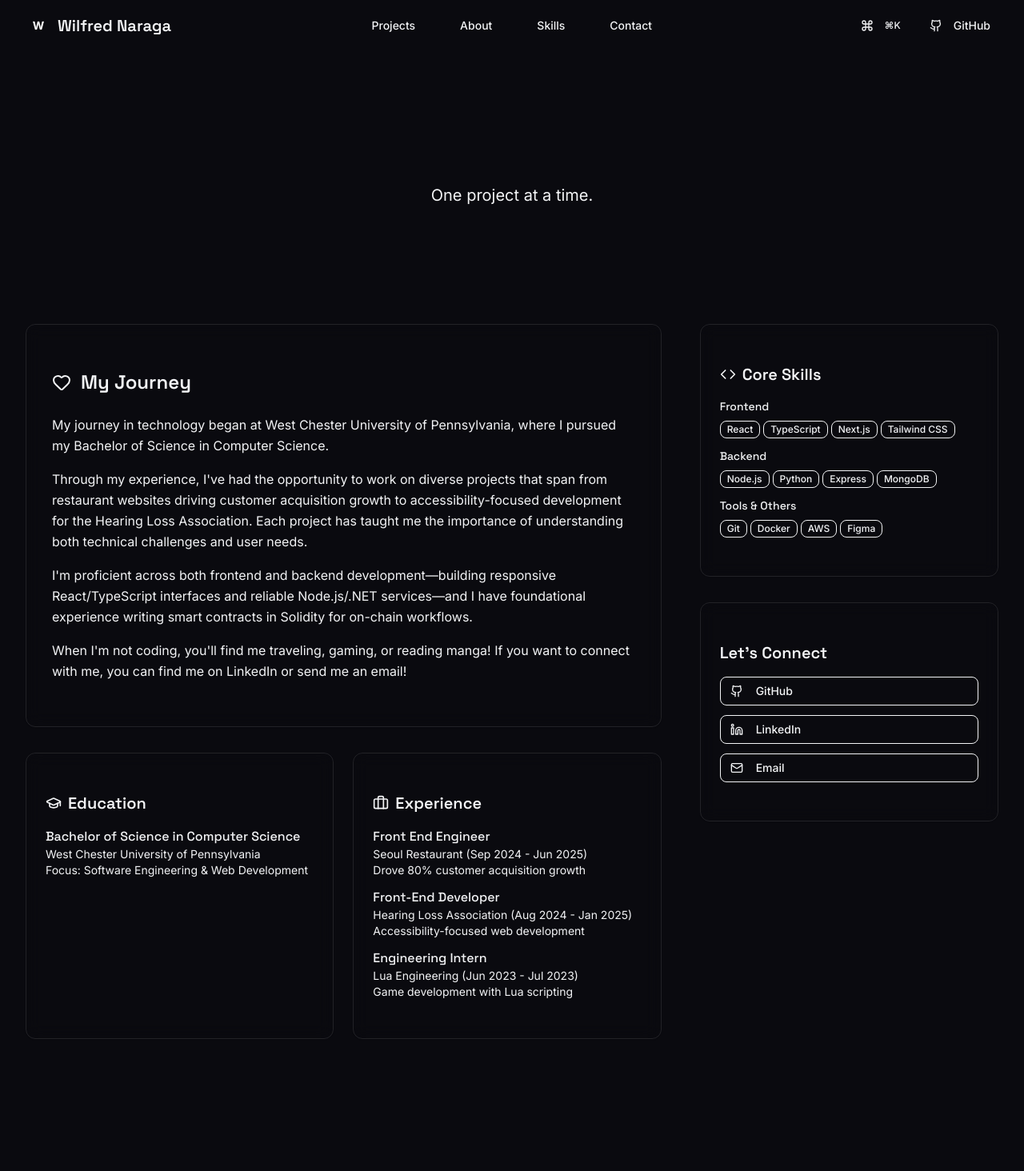
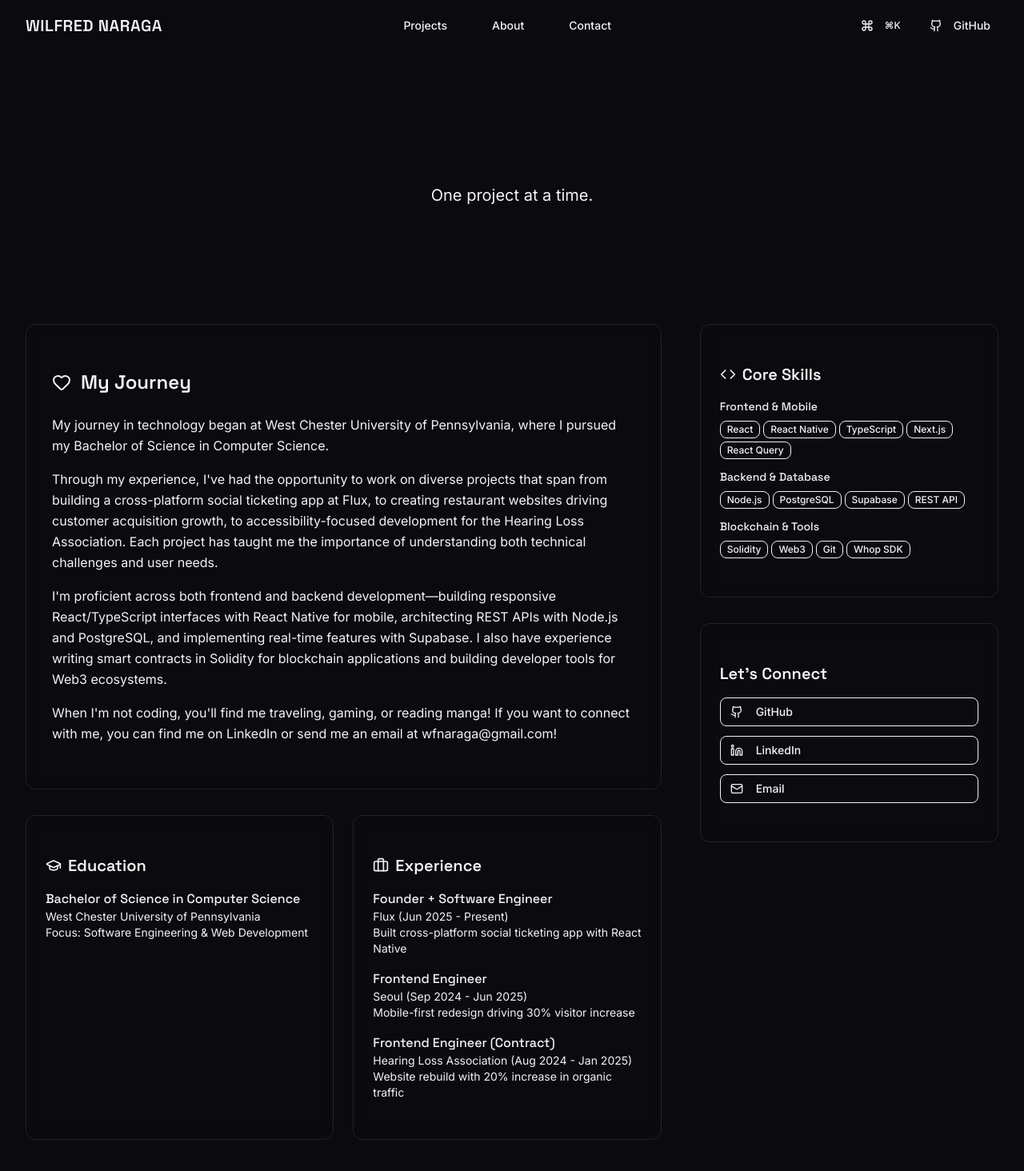
Before and after one commit to Wilfred2002/portfolio-website, a Next.js app: page /about in a window 1280 px wide. Shown: the top 1464 px of the page at 80% size. Before the commit the page ends 1379 px from the top, so only its background shows below. Built offline with nearby package versions, Linux system fonts and the light colour scheme.

Commit message:
updated content

```diff
--- a/src/app/HomePageClient.tsx
+++ b/src/app/HomePageClient.tsx
@@ -3,7 +3,7 @@
 import Link from 'next/link';
 import { useEffect, useRef } from 'react';
 import { motion, useScroll, useTransform } from 'framer-motion';
-import { ArrowRight, Github, ExternalLink, Command, ChevronDown } from 'lucide-react';
+import { ArrowRight, Github, ExternalLink, Command } from 'lucide-react';
 import { Button } from '@/components/ui/button';
 import { heroVariants } from '@/lib/animations';
 
@@ -110,17 +110,6 @@ export default function HomePageClient() {
                     <span>Open Command Palette</span>
                     <span className="ml-1 text-xs text-muted-foreground hidden sm:inline">(⌘K)</span>
                   </Button>
-                  <Button
-                    variant="ghost"
-                    size="sm"
-                    className="flex items-center gap-2"
-                    onClick={() => {
-                      window.scrollTo({ top: window.innerHeight, behavior: 'smooth' });
-                    }}
-                  >
-                    <ChevronDown className="w-4 h-4" />
-                    <span>Scroll down</span>
-                  </Button>
                 </div>
               </div>
             </div>
@@ -136,18 +125,17 @@ export default function HomePageClient() {
                 animate="visible"
                 className="text-center max-w-4xl mx-auto"
               >
-          <h1 className="text-5xl md:text-6xl lg:text-7xl font-display font-bold mb-8">
+          <h1 className="text-5xl md:text-6xl lg:text-7xl font-display font-bold mb-10">
             <span className="bg-gradient-to-r from-primary via-secondary to-accent bg-clip-text text-transparent">
               Wilfred Naraga
             </span>
           </h1>
-                {/* Intro line is shown at the start; we omit it here for the end reveal */}
 
-          <div className="flex flex-col sm:flex-row items-center justify-center gap-4 mb-16">
-            <Button size="lg" asChild className="group">
+          <div className="flex flex-col sm:flex-row items-center justify-center gap-4">
+            <Button size="lg" asChild className="group bg-primary hover:bg-primary/90 text-white shadow-2xl shadow-primary/50 hover:shadow-primary/60 transition-all px-10 py-7 text-xl font-bold ring-4 ring-primary/50 ring-offset-4 ring-offset-background hover:ring-primary/70 hover:scale-105">
               <Link href="/projects">
                 Explore Projects
-                <ArrowRight className="w-5 h-5 ml-2 group-hover:translate-x-1 transition-transform" />
+                <ArrowRight className="w-6 h-6 ml-2 group-hover:translate-x-1 transition-transform" />
               </Link>
             </Button>
             <Button variant="outline" size="lg" asChild>
@@ -157,22 +145,6 @@ export default function HomePageClient() {
               </a>
             </Button>
           </div>
-
-          {/* Quick Stats */}
-          <div className="grid grid-cols-1 md:grid-cols-3 gap-8 max-w-2xl mx-auto">
-            <div className="text-center">
-              <div className="text-3xl font-bold text-primary mb-2">6+</div>
-              <div className="text-muted-foreground">Projects</div>
-            </div>
-            <div className="text-center">
-              <div className="text-3xl font-bold text-secondary mb-2">11+</div>
-              <div className="text-muted-foreground">Technologies</div>
-            </div>
-            <div className="text-center">
-              <div className="text-3xl font-bold text-accent mb-2">2+</div>
-              <div className="text-muted-foreground">Years Experience</div>
-            </div>
-          </div>
               </motion.div>
             </div>
           </motion.div>
@@ -180,64 +152,77 @@ export default function HomePageClient() {
       </section>
 
       {/* Quick Navigation */}
-      <section className="container mx-auto px-4 sm:px-6 lg:px-8 py-20">
-        <div className="grid grid-cols-1 md:grid-cols-2 lg:grid-cols-4 gap-6">
+      <section className="relative container mx-auto px-4 sm:px-6 lg:px-8 py-20 bg-gradient-to-b from-transparent via-background to-surface/50">
+        {/* Decorative background glow */}
+        <div className="absolute inset-0 bg-gradient-to-b from-primary/5 via-transparent to-transparent pointer-events-none" />
+
+        {/* Section Header */}
+        <motion.div
+          initial={{ opacity: 0, y: 20 }}
+          whileInView={{ opacity: 1, y: 0 }}
+          viewport={{ once: true }}
+          transition={{ duration: 0.6 }}
+          className="text-center mb-10 relative z-10"
+        >
+          <h2 className="text-4xl md:text-5xl font-display font-bold mb-3 bg-gradient-to-r from-primary via-secondary to-accent bg-clip-text text-transparent">
+            Explore More
+          </h2>
+          <p className="text-lg text-muted-foreground max-w-2xl mx-auto">
+            Discover my work, learn about my journey, or get in touch
+          </p>
+        </motion.div>
+
+        {/* Cards Grid */}
+        <motion.div
+          initial={{ opacity: 0, y: 30 }}
+          whileInView={{ opacity: 1, y: 0 }}
+          viewport={{ once: true }}
+          transition={{ duration: 0.6, delay: 0.2 }}
+          className="grid grid-cols-1 md:grid-cols-3 gap-6 max-w-5xl mx-auto relative z-10"
+        >
           <a href="https://github.com/wilfred2002?tab=repositories" target="_blank" rel="noopener noreferrer" className="group">
-            <div className="glass rounded-xl border border-white/10 p-6 hover:border-white/20 transition-all duration-300 group-hover:shadow-lg group-hover:shadow-primary/10">
-              <div className="text-primary mb-3">
-                <Github className="w-8 h-8" />
+            <div className="glass rounded-xl border border-white/10 p-8 hover:border-primary/50 transition-all duration-300 group-hover:shadow-lg group-hover:shadow-primary/20 hover:bg-white/5 hover:scale-105 h-full">
+              <div className="text-primary mb-4 group-hover:scale-110 transition-transform duration-300">
+                <Github className="w-10 h-10" />
               </div>
-              <h3 className="text-lg font-semibold mb-2 group-hover:text-primary transition-colors">
+              <h3 className="text-xl font-semibold mb-3 group-hover:text-primary transition-colors">
                 Projects
               </h3>
-              <p className="text-sm text-muted-foreground">
+              <p className="text-sm text-muted-foreground leading-relaxed">
                 View my repositories on GitHub.
               </p>
             </div>
           </a>
 
           <Link href="/about" className="group">
-            <div className="glass rounded-xl border border-white/10 p-6 hover:border-white/20 transition-all duration-300 group-hover:shadow-lg group-hover:shadow-secondary/10">
-              <div className="text-secondary mb-3">
-                <Github className="w-8 h-8" />
+            <div className="glass rounded-xl border border-white/10 p-8 hover:border-secondary/50 transition-all duration-300 group-hover:shadow-lg group-hover:shadow-secondary/20 hover:bg-white/5 hover:scale-105 h-full">
+              <div className="text-secondary mb-4 group-hover:scale-110 transition-transform duration-300">
+                <Github className="w-10 h-10" />
               </div>
-              <h3 className="text-lg font-semibold mb-2 group-hover:text-secondary transition-colors">
+              <h3 className="text-xl font-semibold mb-3 group-hover:text-secondary transition-colors">
                 About
               </h3>
-              <p className="text-sm text-muted-foreground">
+              <p className="text-sm text-muted-foreground leading-relaxed">
                 My journey from computer science student to passionate full-stack developer.
               </p>
             </div>
           </Link>
 
-          <Link href="/skills" className="group">
-            <div className="glass rounded-xl border border-white/10 p-6 hover:border-white/20 transition-all duration-300 group-hover:shadow-lg group-hover:shadow-accent/10">
-              <div className="text-accent mb-3">
-                <ArrowRight className="w-8 h-8" />
+          <Link href="/contact" className="group">
+            <div className="glass rounded-xl border border-white/10 p-8 hover:border-accent/50 transition-all duration-300 group-hover:shadow-lg group-hover:shadow-accent/20 hover:bg-white/5 hover:scale-105 h-full">
+              <div className="text-accent mb-4 group-hover:scale-110 transition-transform duration-300">
+                <ExternalLink className="w-10 h-10" />
               </div>
-              <h3 className="text-lg font-semibold mb-2 group-hover:text-accent transition-colors">
-                Skills
-              </h3>
-              <p className="text-sm text-muted-foreground">
-                Explore my technical expertise in React, Node.js, Python, and modern web technologies.
-              </p>
-            </div>
-          </Link>
-
-          <Link href="/contact" className="group">
-            <div className="glass rounded-xl border border-white/10 p-6 hover:border-white/20 transition-all duration-300 group-hover:shadow-lg group-hover:shadow-primary/10">
-              <div className="text-primary mb-3">
-                <ExternalLink className="w-8 h-8" />
-              </div>
-              <h3 className="text-lg font-semibold mb-2 group-hover:text-primary transition-colors">
+              <h3 className="text-xl font-semibold mb-3 group-hover:text-accent transition-colors">
                 Contact
               </h3>
-              <p className="text-sm text-muted-foreground">
+              <p className="text-sm text-muted-foreground leading-relaxed">
                 Let&apos;s connect! Open to opportunities, collaborations, and meaningful conversations.
               </p>
             </div>
           </Link>
-        </div>
+        </motion.div>
+
       </section>
     </div>
   );
--- a/src/app/about/page.tsx
+++ b/src/app/about/page.tsx
@@ -52,16 +52,20 @@ export default function AboutPage() {
                     </p>
                     <p>
                       Through my experience, I&apos;ve had the opportunity to work on diverse projects
-                      that span from restaurant websites driving customer acquisition growth to accessibility-focused
+                      that span from building a cross-platform social ticketing app at Flux, to creating
+                      restaurant websites driving customer acquisition growth, to accessibility-focused
                       development for the Hearing Loss Association. Each project has taught me the importance of
                       understanding both technical challenges and user needs.
                     </p>
                     <p>
-                      I&apos;m proficient across both frontend and backend development—building responsive React/TypeScript interfaces and reliable Node.js/.NET services—and I have foundational experience writing smart contracts in Solidity for on-chain workflows.
+                      I&apos;m proficient across both frontend and backend development—building responsive React/TypeScript
+                      interfaces with React Native for mobile, architecting REST APIs with Node.js and PostgreSQL, and
+                      implementing real-time features with Supabase. I also have experience writing smart contracts in Solidity
+                      for blockchain applications and building developer tools for Web3 ecosystems.
                     </p>
                     <p>
                       When I&apos;m not coding, you&apos;ll find me traveling, gaming, or reading manga!
-                      If you want to connect with me, you can find me on LinkedIn or send me an email!
+                      If you want to connect with me, you can find me on LinkedIn or send me an email at wfnaraga@gmail.com!
                     </p>
                   </div>
                 </CardContent>
@@ -97,21 +101,21 @@ export default function AboutPage() {
                     <Briefcase className="w-5 h-5 mr-2 text-accent" />
                     Experience
                   </h3>
-                  <div className="space-y-3">
+                  <div className="space-y-4">
                     <div>
-                      <h4 className="font-medium">Front End Engineer</h4>
-                      <p className="text-sm text-muted-foreground">Seoul Restaurant (Sep 2024 - Jun 2025)</p>
-                      <p className="text-sm text-muted-foreground">Drove 80% customer acquisition growth</p>
+                      <h4 className="font-medium">Founder + Software Engineer</h4>
+                      <p className="text-sm text-muted-foreground">Flux (Jun 2025 - Present)</p>
+                      <p className="text-sm text-muted-foreground">Built cross-platform social ticketing app with React Native</p>
                     </div>
                     <div>
-                      <h4 className="font-medium">Front-End Developer</h4>
-                      <p className="text-sm text-muted-foreground">Hearing Loss Association (Aug 2024 - Jan 2025)</p>
-                      <p className="text-sm text-muted-foreground">Accessibility-focused web development</p>
+                      <h4 className="font-medium">Frontend Engineer</h4>
+                      <p className="text-sm text-muted-foreground">Seoul (Sep 2024 - Jun 2025)</p>
+                      <p className="text-sm text-muted-foreground">Mobile-first redesign driving 30% visitor increase</p>
                     </div>
                     <div>
-                      <h4 className="font-medium">Engineering Intern</h4>
-                      <p className="text-sm text-muted-foreground">Lua Engineering (Jun 2023 - Jul 2023)</p>
-                      <p className="text-sm text-muted-foreground">Game development with Lua scripting</p>
+                      <h4 className="font-medium">Frontend Engineer (Contract)</h4>
+                      <p className="text-sm text-muted-foreground">Hearing Loss Association (Aug 2024 - Jan 2025)</p>
+                      <p className="text-sm text-muted-foreground">Website rebuild with 20% increase in organic traffic</p>
                     </div>
                   </div>
                 </CardContent>
@@ -134,30 +138,31 @@ export default function AboutPage() {
                   </h3>
                   <div className="space-y-3">
                     <div>
-                      <h4 className="font-medium text-sm mb-2">Frontend</h4>
+                      <h4 className="font-medium text-sm mb-2">Frontend & Mobile</h4>
                       <div className="flex flex-wrap gap-1">
                         <Badge variant="outline" className="text-xs">React</Badge>
+                        <Badge variant="outline" className="text-xs">React Native</Badge>
                         <Badge variant="outline" className="text-xs">TypeScript</Badge>
                         <Badge variant="outline" className="text-xs">Next.js</Badge>
-                        <Badge variant="outline" className="text-xs">Tailwind CSS</Badge>
+                        <Badge variant="outline" className="text-xs">React Query</Badge>
                       </div>
                     </div>
                     <div>
-                      <h4 className="font-medium text-sm mb-2">Backend</h4>
+                      <h4 className="font-medium text-sm mb-2">Backend & Database</h4>
                       <div className="flex flex-wrap gap-1">
                         <Badge variant="outline" className="text-xs">Node.js</Badge>
-                        <Badge variant="outline" className="text-xs">Python</Badge>
-                        <Badge variant="outline" className="text-xs">Express</Badge>
-                        <Badge variant="outline" className="text-xs">MongoDB</Badge>
+                        <Badge variant="outline" className="text-xs">PostgreSQL</Badge>
+                        <Badge variant="outline" className="text-xs">Supabase</Badge>
+                        <Badge variant="outline" className="text-xs">REST API</Badge>
                       </div>
                     </div>
                     <div>
-                      <h4 className="font-medium text-sm mb-2">Tools & Others</h4>
+                      <h4 className="font-medium text-sm mb-2">Blockchain & Tools</h4>
                       <div className="flex flex-wrap gap-1">
+                        <Badge variant="outline" className="text-xs">Solidity</Badge>
+                        <Badge variant="outline" className="text-xs">Web3</Badge>
                         <Badge variant="outline" className="text-xs">Git</Badge>
-                        <Badge variant="outline" className="text-xs">Docker</Badge>
-                        <Badge variant="outline" className="text-xs">AWS</Badge>
-                        <Badge variant="outline" className="text-xs">Figma</Badge>
+                        <Badge variant="outline" className="text-xs">Whop SDK</Badge>
                       </div>
                     </div>
                   </div>
@@ -187,7 +192,7 @@ export default function AboutPage() {
                       </a>
                     </Button>
                     <Button variant="outline" className="w-full justify-start" asChild>
-                      <a href="mailto:wilfrednaraga@example.com">
+                      <a href="mailto:wfnaraga@gmail.com">
                         <Mail className="w-4 h-4 mr-2" />
                         Email
                       </a>
--- a/src/components/common/CommandPalette.tsx
+++ b/src/components/common/CommandPalette.tsx
@@ -47,15 +47,6 @@ const commands: CommandItem[] = [
     keywords: ['about', 'bio', 'background', 'experience']
   },
   {
-    id: 'skills',
-    title: 'Skills & Technologies',
-    description: 'Explore my technical skills and expertise',
-    icon: <FileText className="w-4 h-4" />,
-    href: '/skills',
-    category: 'Navigation',
-    keywords: ['skills', 'tech', 'technologies', 'expertise']
-  },
-  {
     id: 'contact',
     title: 'Get in Touch',
     description: 'Contact me for opportunities',
@@ -69,7 +60,7 @@ const commands: CommandItem[] = [
     title: 'GitHub Profile',
     description: 'View my GitHub repositories',
     icon: <Github className="w-4 h-4" />,
-    href: 'https://github.com/yourusername',
+    href: 'https://github.com/Wilfred2002',
     category: 'External',
     keywords: ['github', 'repos', 'code', 'profile']
   }
@@ -190,7 +181,7 @@ export default function CommandPalette() {
             initial="hidden"
             animate="visible"
             exit="exit"
-            className="fixed top-1/2 left-1/2 transform -translate-x-1/2 -translate-y-1/2 w-full max-w-2xl mx-4 z-50"
+            className="fixed top-[30%] left-1/2 transform -translate-x-1/2 -translate-y-1/2 w-full max-w-2xl mx-4 z-50"
           >
             <div className="glass rounded-xl border border-white/10 overflow-hidden">
               {/* Header */}
--- a/src/components/common/Navigation.tsx
+++ b/src/components/common/Navigation.tsx
@@ -11,7 +11,6 @@ import { navVariants, mobileMenuVariants } from '@/lib/animations';
 const navigationItems = [
   { name: 'Projects', href: '/projects' },
   { name: 'About', href: '/about' },
-  { name: 'Skills', href: '/skills' },
   { name: 'Contact', href: '/contact' },
 ];
 
@@ -63,15 +62,8 @@ export default function Navigation() {
           <div className="flex items-center justify-between h-16">
             {/* Logo */}
             <Link href="/" className="flex items-center space-x-2 group">
-              <motion.div
-                whileHover={{ scale: 1.05 }}
-                whileTap={{ scale: 0.95 }}
-                className="w-8 h-8 bg-gradient-to-r from-primary to-secondary rounded-lg flex items-center justify-center"
-              >
-                <span className="text-white font-bold text-sm">W</span>
-              </motion.div>
-              <span className="text-xl font-display font-semibold text-foreground group-hover:text-primary transition-colors">
-                Wilfred Naraga
+              <span className="text-xl font-display font-semibold text-foreground group-hover:text-primary transition-colors uppercase tracking-wide">
+                WILFRED NARAGA
               </span>
             </Link>
 
```
Also changed, not shown: src/app/contact/page.tsx (+14 -88 lines).
